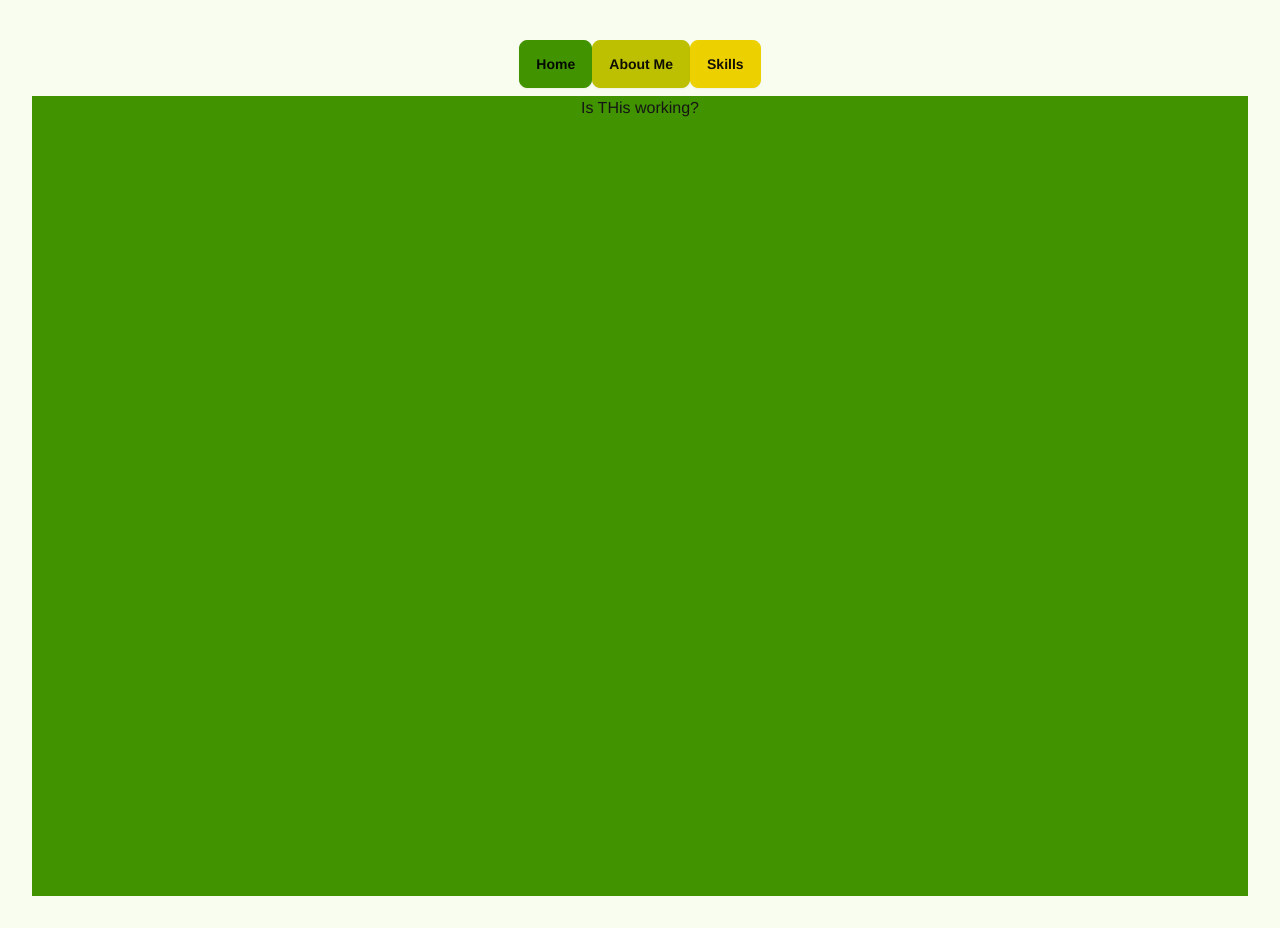
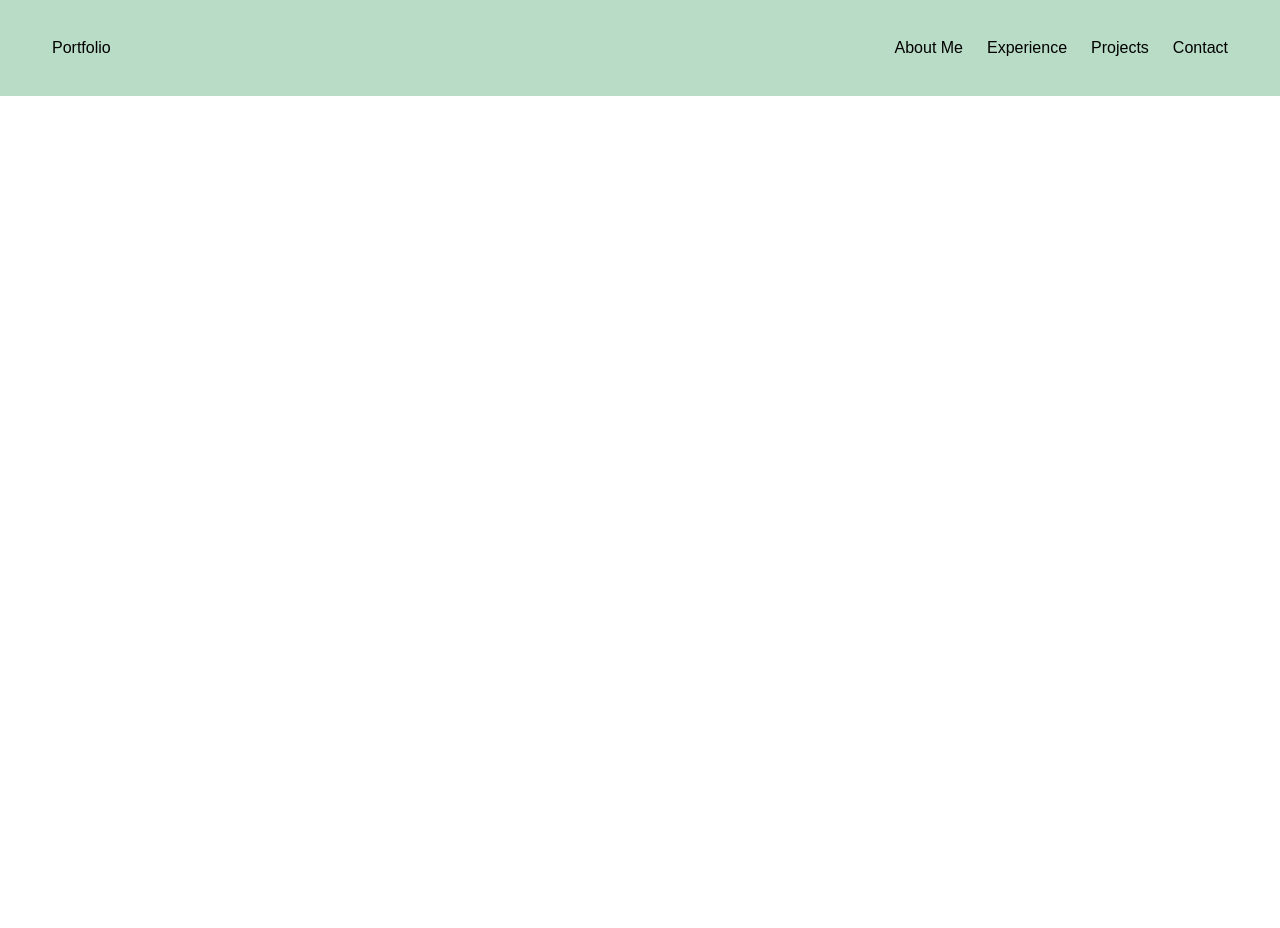
Before and after one commit to natemills018/portfolio_vite_tailwind, a React (Vite) app: page / in a window 1280 px wide. After the commit the page ends 800 px from the top, so only its background shows below. Built offline with nearby package versions, Linux system fonts and the light colour scheme.

Commit message:
Changes to the navbar

```diff
--- a/index.html
+++ b/index.html
@@ -6,7 +6,7 @@
     <meta name="viewport" content="width=device-width, initial-scale=1.0" />
     <title>Vite + React</title>
   </head>
-  <body data-theme="lemonade">
+  <body data-theme="lemonade" class="bg-success">
     <div id="root"></div>
     <script type="module" src="/src/main.jsx"></script>
   </body>
--- a/src/App.jsx
+++ b/src/App.jsx
@@ -1,53 +1,28 @@
-import { useState } from 'react'
-import reactLogo from './assets/react.svg'
-import viteLogo from '/vite.svg'
-import { BrowserRouter, Routes, Route,Link } from 'react-router-dom'
-import AboutMe from './components/AboutMe'
-import Home from './components/Home'
-import NavBar from './components/Navbar'
-import './App.css'
+import { useState } from "react";
+import reactLogo from "./assets/react.svg";
+import viteLogo from "/vite.svg";
+import { BrowserRouter, Routes, Route, Link } from "react-router-dom";
+import AboutMe from "./components/AboutMe";
+import Home from "./components/Home";
+import NavBar from "./components/Navbar";
+import "./App.css";
 
 function App() {
-  const [count, setCount] = useState(0)
+  const [count, setCount] = useState(0);
+
+  return (
+    <BrowserRouter>
+
+    <NavBar/>
+
+    <Routes>
 
 
 
+    </Routes>
 
-  return (
-    <>
-      {/* <div>
-        < Home/>
-      </div>
-
-      <h1>Vite + React</h1>
-
-      <button className='my-6 bg-indigo-400 rounded-sm '>Click me!</button>
-
-      <div className="card">
-        <button onClick={() => setCount((count) => count + 1)}>
-          count is {count}
-        </button>
-        <p>
-          Edit <code>src/App.jsx</code> and save to test HMR
-        </p>
-      </div>
-      <p className="text-6xl font-bold underline">
-        Click on the Vite and React logos to learn more
-      </p> */}
-
-
-      <BrowserRouter>
-
-		  <NavBar />
-
-			<Routes>
-				<Route path='/' element={<Home />} />
-				<Route path='/aboutme' element={<AboutMe />} />
-
-			</Routes>
-		</BrowserRouter>
-    </>
-  )
+    </BrowserRouter>
+  );
 }
 
-export default App
+export default App;
--- a/src/components/Home.tsx
+++ b/src/components/Home.tsx
@@ -10,9 +10,21 @@ interface HomeProps {
 const Home = (props: HomeProps) => {
 
 
+    const handleLemonnadeMode = () => {
+        if(document.body.classList.contains("lemonade")) {
+            document.body.classList.remove("lemonade")
+        } else {
+            document.body.classList.add("lemonade")
+        }
+    }
+
     return (
-        <main className='h-screen bg-primary'>
+        <main className=''>
             Is THis working?
+
+            <button className='my-5 rounded-md btn btn-ghost' onClick={handleLemonnadeMode}>
+                LemonadeTime
+            </button>
         </main>
     )
 
--- a/src/components/Navbar.tsx
+++ b/src/components/Navbar.tsx
@@ -1,6 +1,5 @@
 import React from 'react';
 
-import { Link } from 'react-router-dom';
 
 interface NavBarProps {
 
@@ -11,11 +10,31 @@ interface NavBarProps {
 const NavBar = (props: NavBarProps) => {
 
     return (
-        <div className='px-5 py-2'>
-            <Link to='/' className='btn btn-primary'>Home</Link>
-            <Link to='/aboutme' className='btn btn-secondary'>About Me</Link>
-            <Link to='/skills' className='btn btn-accent'>Skills</Link>
+        <div className="bg-success">
+        <div className="nav">
+          <a
+            className="site-title"
+            href="/"
+          >
+            Portfolio
+          </a>
+
+          <ul className="">
+            <li>
+              <a href="#about">About Me</a>
+            </li>
+            <li>
+              <a href="#experience">Experience</a>
+            </li>
+            <li>
+              <a href="#projects">Projects</a>
+            </li>
+            <li>
+              <a href="#contact">Contact</a>
+            </li>
+          </ul>
         </div>
+      </div>
     )
 }
 
--- a/src/index.css
+++ b/src/index.css
@@ -3,9 +3,8 @@
 @tailwind utilities;
 
 
-
 * {
-    font-family: 'Franklin Gothic Medium', 'Arial Narrow', Arial, sans-serif;
+    font-family:Arial, Helvetica, sans-serif;
 }
 
 
@@ -22,3 +21,46 @@
 
     }
 }
+
+
+html {
+  scroll-behavior: smooth;
+}
+
+
+.nav {
+
+  color: black;
+  display: flex;
+  justify-content: space-between;
+  align-items: stretch;
+  gap: 2rem;
+  padding: 0 1rem
+}
+
+.nav ul {
+
+  padding: 0;
+  margin: 0;
+  list-style: none;
+  display: flex;
+  gap: 1rem
+}
+
+.nav a {
+  color: inherit;
+  text-decoration: none;
+  height: 100%;
+  display: flex;
+  align-items: center;
+  padding: .25rem;
+}
+
+
+ .nav li.active {
+  background-color: palegoldenrod;
+ }
+
+ .nav li:hover {
+  background-color: cadetblue;
+ }
```
Also changed, not shown: src/components/Navbar.module.css (added).
